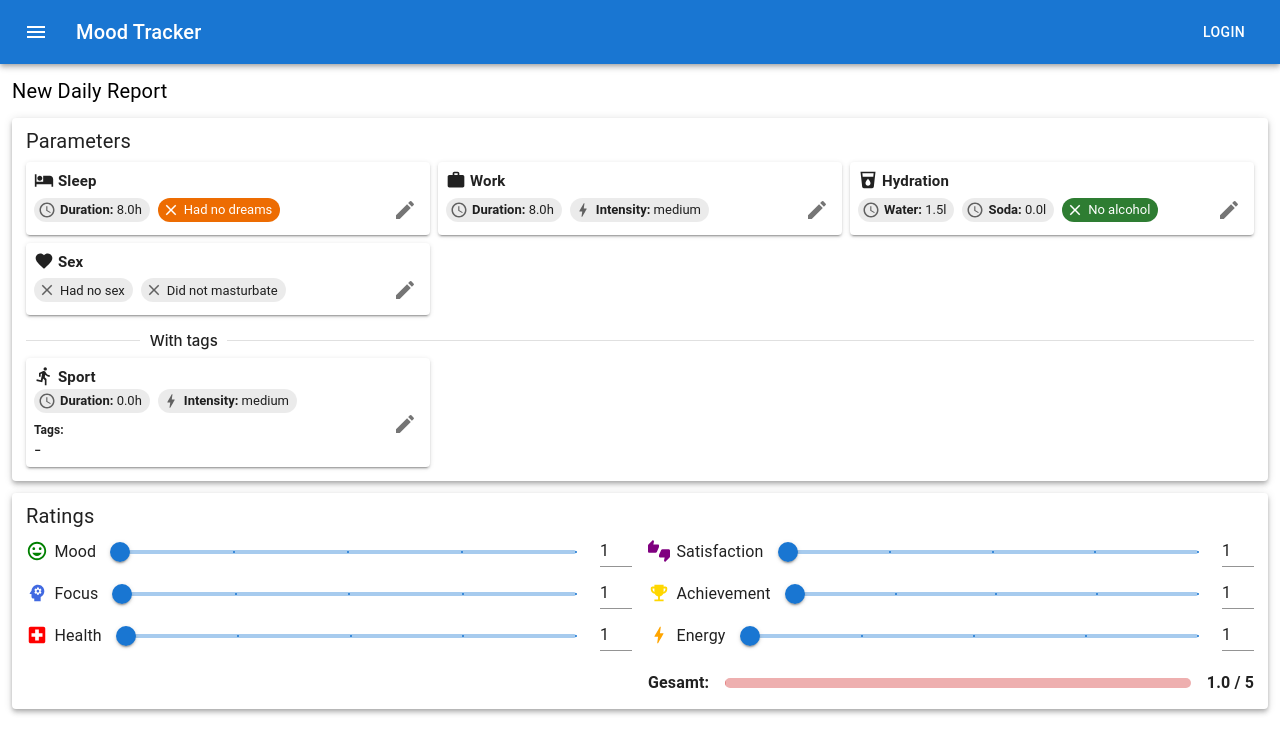
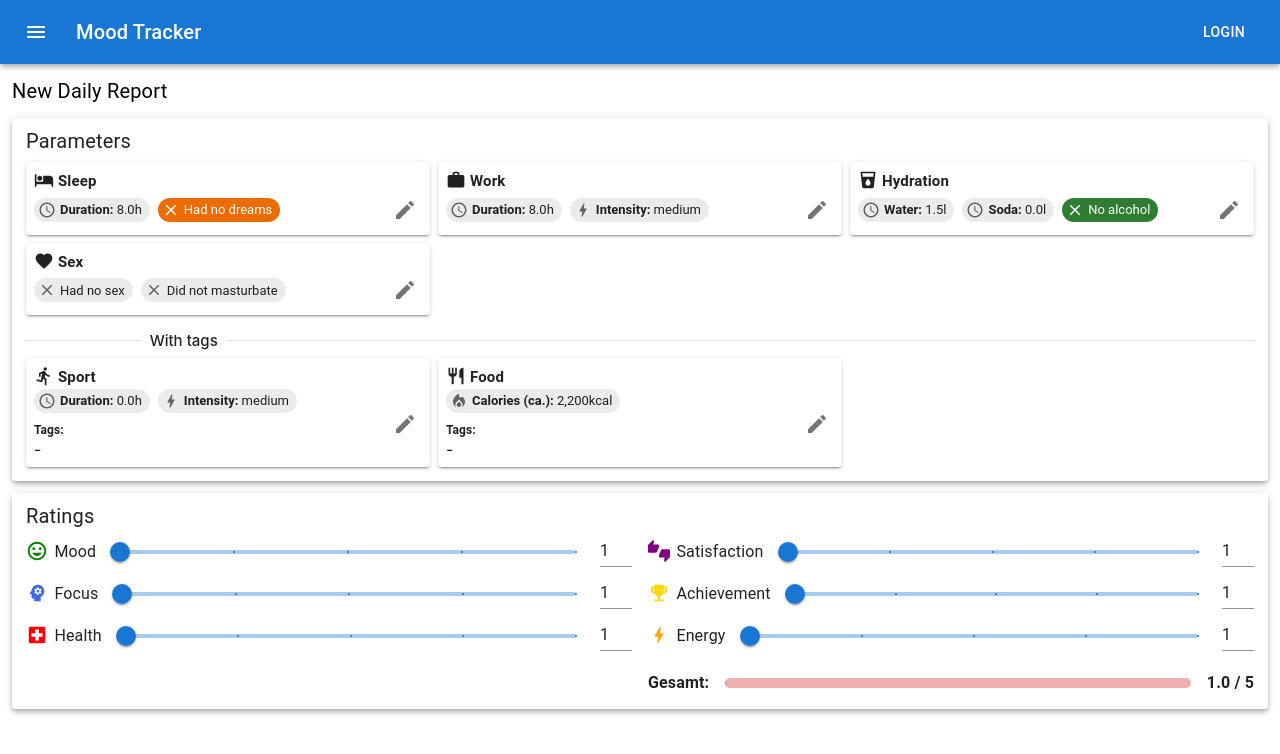
Before and after one commit to Crayee/mood-tracker, a React (Vite) app in the folder client/: page / in a window 1280 px wide. Shown: the top 754 px of the page. Built offline with nearby package versions, Linux system fonts and the light colour scheme.

Commit message:
added food parameter

```diff
--- /dev/null
+++ b/client/src/commons/components/fields/renderer/FoodRenderer.tsx
@@ -0,0 +1,30 @@
+import { Food } from '../../../types/types'
+import { EditableFieldProps } from '../EditableField'
+import { Box, Chip, Typography } from '@mui/material'
+import LocalFireDepartmentIcon from '@mui/icons-material/LocalFireDepartment'
+import { formatNumber } from '../../../util/formatters'
+import TagsList from './TagsList'
+
+const FoodRenderer: EditableFieldProps<Food>['renderer'] = (value: Food) => {
+    return (
+        <Box display={'flex'} flexDirection={'column'}>
+            <Chip
+                size={'small'}
+                label={
+                    <>
+                        <b>{'Calories (ca.): '}</b>
+                        {value.calories !== undefined ? formatNumber(0, 0)(value.calories) + 'kcal' : '-'}
+                    </>
+                }
+                icon={<LocalFireDepartmentIcon />}
+            />
+
+            <Typography fontSize={12} fontWeight={600} sx={{ mt: 1 }}>
+                Tags:
+            </Typography>
+            <TagsList tags={value.tags} />
+        </Box>
+    )
+}
+
+export default FoodRenderer
--- /dev/null
+++ b/client/src/pages/new-report/components/parameters/FoodField.tsx
@@ -0,0 +1,55 @@
+import EditableField from '../../../../commons/components/fields/EditableField'
+import { Food } from '../../../../commons/types/types'
+import { parametersConfig } from '../../../../commons/config/parametersConfig'
+import { useNewReportDispatch, useNewReportSelector } from '../../newReportContext'
+import { Dispatch, SetStateAction } from 'react'
+import { Box } from '@mui/material'
+import NumberInput from '../../../../commons/components/inputs/NumberInput'
+import TagsInput from '../../../../commons/components/inputs/TagsInput'
+import { foodTags } from '../../../../commons/config/constants'
+import FoodRenderer from '../../../../commons/components/fields/renderer/FoodRenderer'
+
+const Editor = (value: Food, onChange: Dispatch<SetStateAction<Food>>) => {
+    const handleChangeCalories = (value: number) => {
+        onChange((old) => {
+            return { ...old, calories: value }
+        })
+    }
+    const handleChangeTags = (e: any, value: string[]) => {
+        onChange((old) => {
+            return { ...old, tags: value }
+        })
+    }
+
+    return (
+        <Box display="flex" flexDirection={'column'} sx={{ width: '250px', gap: 1 }}>
+            <NumberInput label={'Calories'} value={value.calories} onChange={handleChangeCalories} adornment={'kcal'} />
+            <TagsInput tags={value.tags} onChange={handleChangeTags} options={foodTags} />
+        </Box>
+    )
+}
+
+const FoodField = () => {
+    const config = parametersConfig.food
+    const { icon, label } = config
+
+    const value = useNewReportSelector((s) => s.parameters.food)
+
+    const dispatch = useNewReportDispatch()
+    const handleSave = (newValue: Food) => {
+        dispatch({ type: 'updateParameter', payload: { field: 'food', newValue } })
+    }
+
+    return (
+        <EditableField<Food>
+            label={label}
+            value={value}
+            onSave={handleSave}
+            icon={icon}
+            editor={Editor}
+            renderer={FoodRenderer}
+        />
+    )
+}
+
+export default FoodField
--- a/client/src/pages/new-report/components/parameters/ParametersPaper.tsx
+++ b/client/src/pages/new-report/components/parameters/ParametersPaper.tsx
@@ -5,6 +5,7 @@ import HydrationField from './HydrationField'
 import { Box, Divider } from '@mui/material'
 import SexField from './SexField'
 import SportField from './SportField'
+import FoodField from './FoodField'
 
 const ParametersPaper = () => {
     return (
@@ -34,6 +35,7 @@ const ParametersPaper = () => {
                 }}
             >
                 <SportField />
+                <FoodField />
             </Box>
         </DefaultPaper>
     )
--- a/client/src/pages/new-report/components/parameters/SportField.tsx
+++ b/client/src/pages/new-report/components/parameters/SportField.tsx
@@ -8,7 +8,7 @@ import NumberInput from '../../../../commons/components/inputs/NumberInput'
 import IntensitySelector from '../../../../commons/components/inputs/IntensitySelector'
 import SportRenderer from '../../../../commons/components/fields/renderer/SportRenderer'
 import TagsInput from '../../../../commons/components/inputs/TagsInput'
-import { foodTags } from '../../../../commons/config/constants'
+import { sportTags } from '../../../../commons/config/constants'
 
 const Editor = (value: Sport, onChange: Dispatch<SetStateAction<Sport>>) => {
     const handleChangeDuration = (value: number) => {
@@ -30,7 +30,7 @@ const Editor = (value: Sport, onChange: Dispatch<SetStateAction<Sport>>) => {
         <Box display="flex" flexDirection={'column'} sx={{ width: '250px', gap: 1 }}>
             <NumberInput label={'Duration'} value={value.duration} onChange={handleChangeDuration} adornment={'h'} />
             <IntensitySelector value={value.intensity} onChange={handleChangeIntensity} />
-            <TagsInput tags={value.tags} onChange={handleChangeTags} options={foodTags} />
+            <TagsInput tags={value.tags} onChange={handleChangeTags} options={sportTags} />
         </Box>
     )
 }
```
